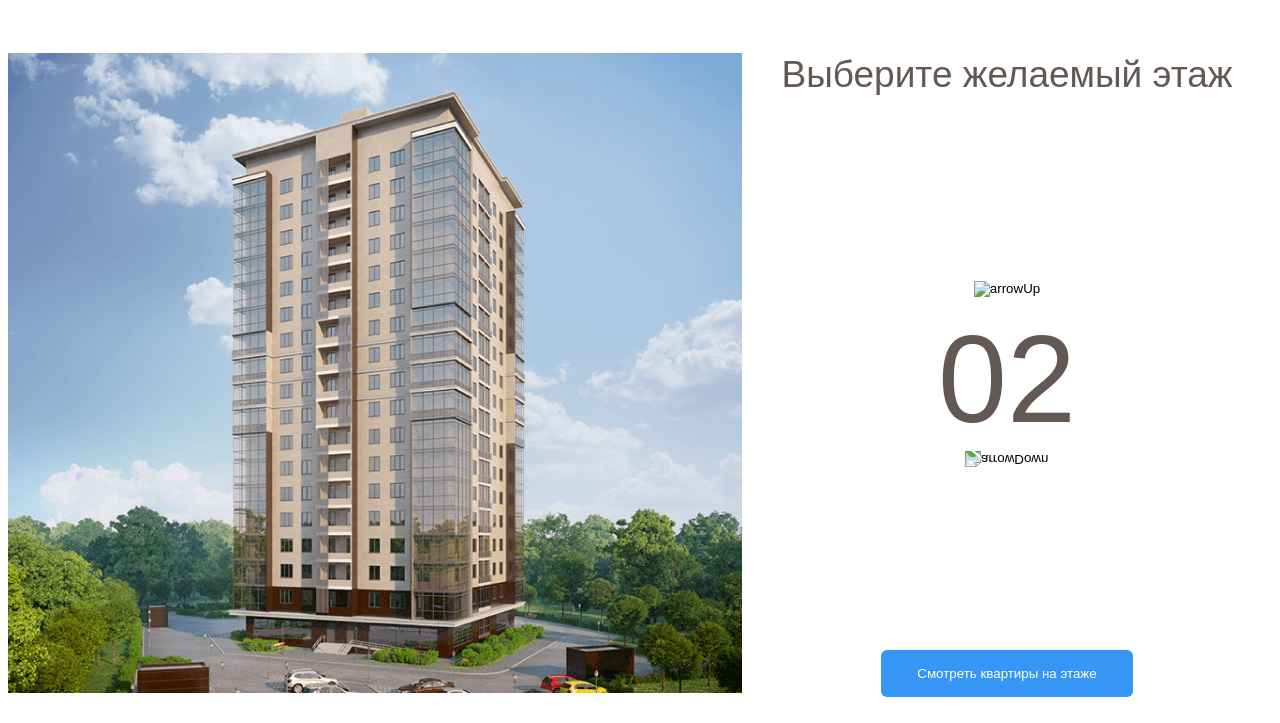
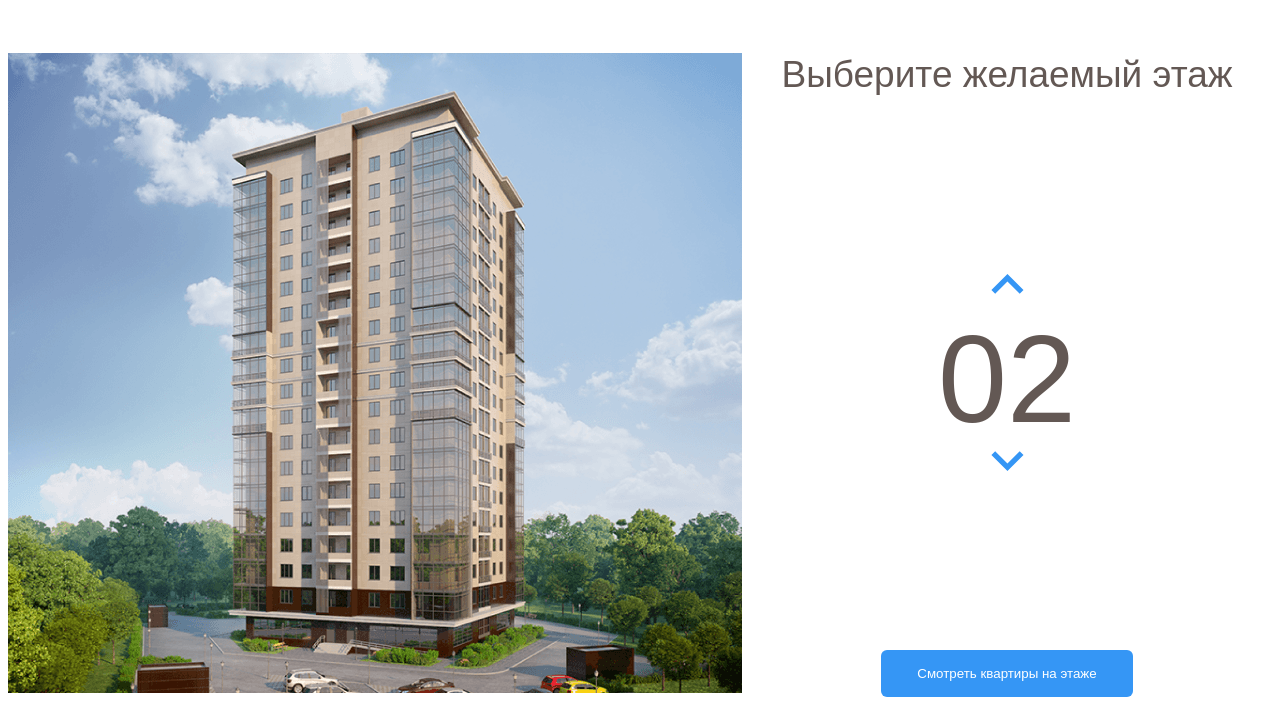
Before and after one commit to va1ent1n/Melody, a website: page index.html in a window 1280 px wide. Shown: the part 77-800 px from the top of the page. Drawn offline with Linux system fonts and the light colour scheme; the site is published under a folder, as on GitHub Pages, so addresses that start at the root find nothing.

Commit message:
second commit arrow image

```diff
--- a/index.html
+++ b/index.html
@@ -74,11 +74,11 @@
             <h2 class="main-title">Выберите желаемый этаж</h2>
            <div class="counter-group">
             <button class="counter-button counter-up">
-                <img src="/img/arrow1.svg" alt="arrowUp" class="counter-arrow counter-arrow-up">
+                <img src="img/arrow1.svg" alt="arrowUp" class="counter-arrow counter-arrow-up">
             </button>
             <span class="counter">02</span>
             <button class="counter-button counter-down">
-                <img src="/img/arrow1.svg" alt="arrowDown" class="counter-arrow counter-arrow-down">
+                <img src="img/arrow1.svg" alt="arrowDown" class="counter-arrow counter-arrow-down">
             </button>
            </div>
            <button class="button button-primary">Смотреть квартиры на этаже</button>
```
